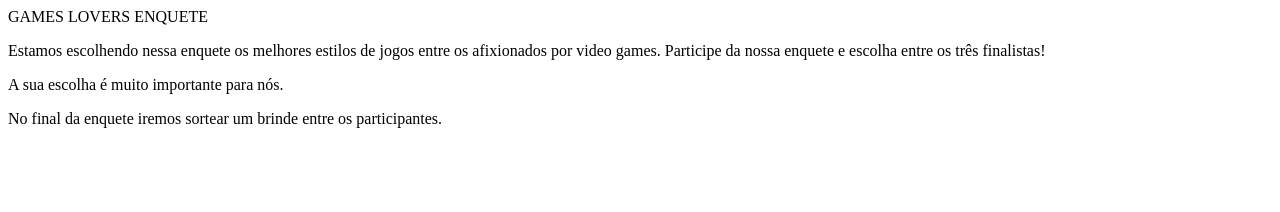
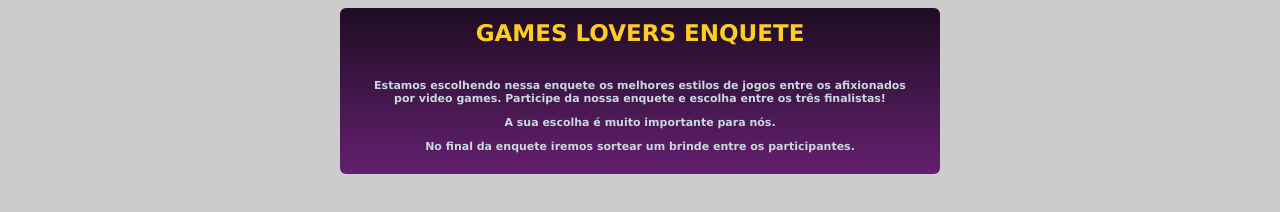
Before and after one commit to MateusL21/Projeto-2-Modulo-1, a plain HTML site: page index.html in a window 1280 px wide. Drawn offline with Linux system fonts and the light colour scheme.

Commit message:
closes #2 - Estilizando o esqueleto

```diff
--- a/index.html
+++ b/index.html
@@ -4,15 +4,51 @@
     <meta charset="UTF-8">
     <meta name="viewport" content="width=device-width, initial-scale=1.0">
     <title>Projeto 2 Módulo 1</title>
+    <style>
+        body{
+            background-color: #CCCCCC;
+        }
+
+        .container1{
+            background-image: linear-gradient(
+                #1E0D22,
+                #641F70
+            );
+            margin: auto;
+
+
+            width: 600px;
+            border-radius: 6px;
+        }
+
+        .header{
+            font-family: 'Lucida Sans', 'Lucida Sans Regular', 'Lucida Grande', 'Lucida Sans Unicode', Geneva, Verdana, sans-serif;
+            font-weight: 900;
+            padding: 12px;
+            font-size: 23px;
+            color: #FECD23;
+            text-align: center;
+        }
+
+        .subtittle-header{
+            font-family: 'Lucida Sans', 'Lucida Sans Regular', 'Lucida Grande', 'Lucida Sans Unicode', Geneva, Verdana, sans-serif;
+            font-weight: 800;
+            padding: 10px 30px;
+            color: #C8D8DC;
+            font-size: 11px;
+            text-align: center;
+            margin-bottom: 15px;
+        }
+    </style>
 </head>
 <body>
-    <div>
+    <div class="container1">
         <div>
-            <div>
+            <div class="header">
                 GAMES LOVERS ENQUETE
             </div>
             <div>
-                <div>
+                <div class="subtittle-header">
                     <p>
                         Estamos escolhendo nessa enquete os melhores estilos de jogos entre os afixionados por video games. Participe da nossa enquete e escolha entre os três finalistas!
                     </p>
```
